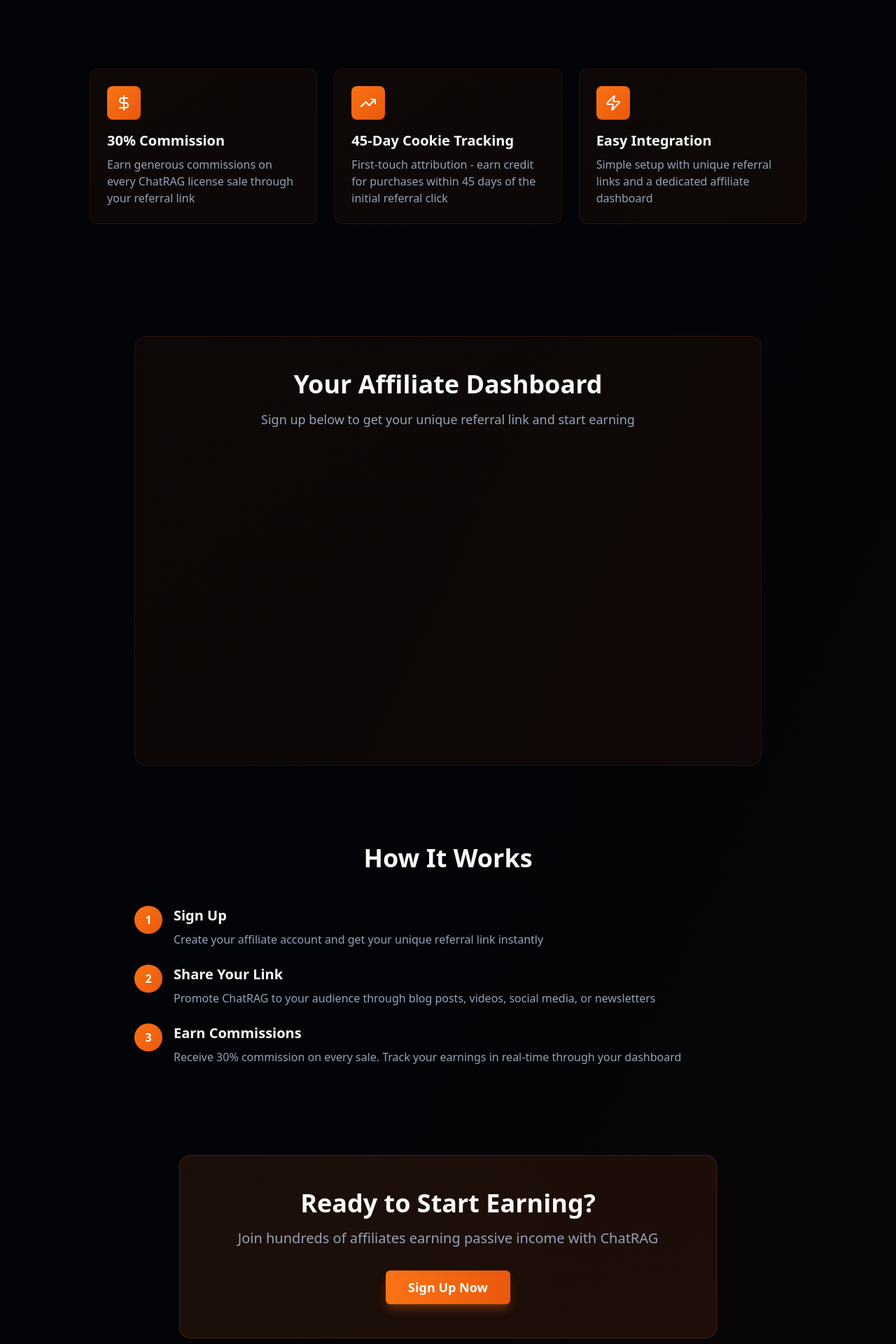
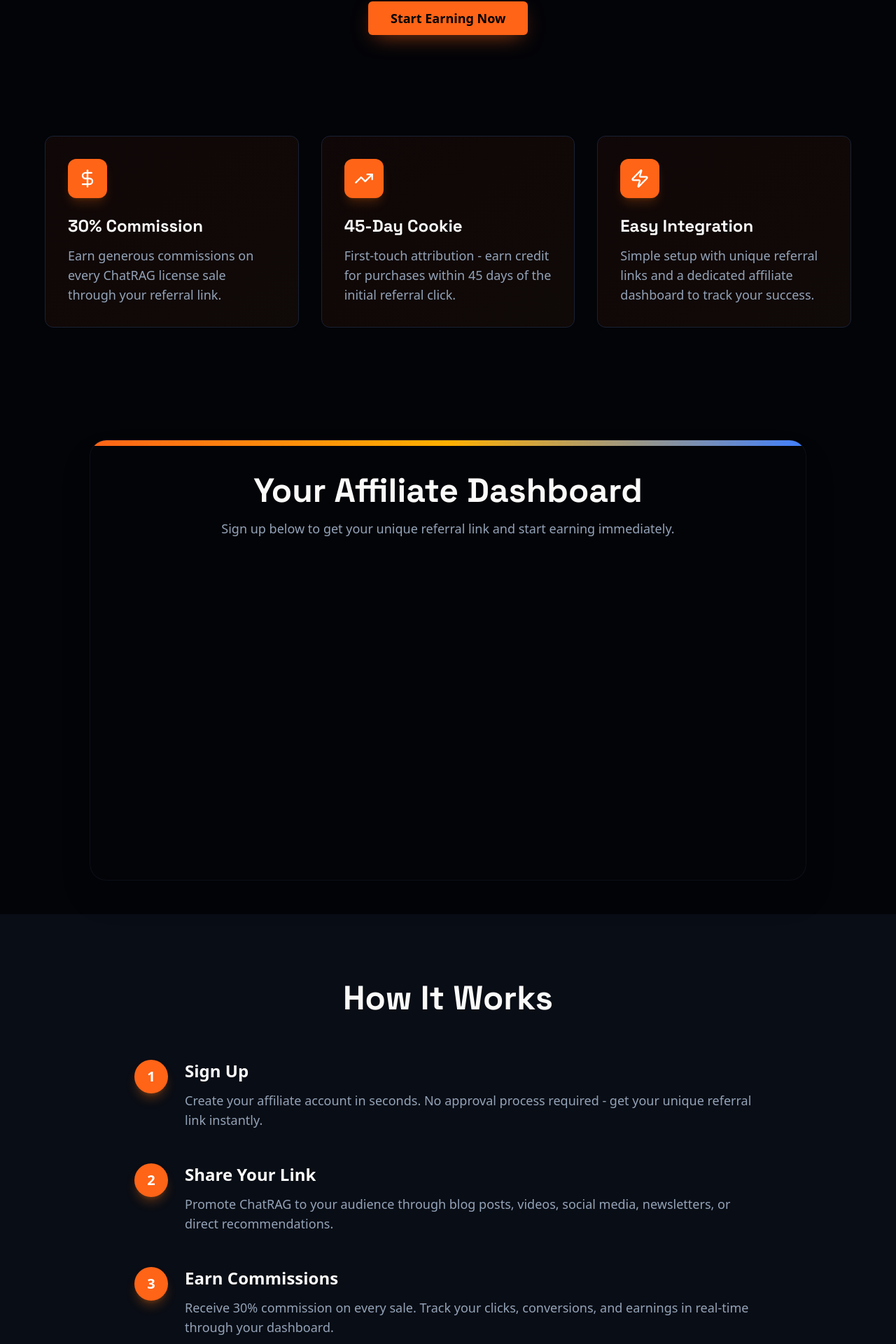
Before and after one commit to carlosmarcial/chatrag-landing, a Next.js app: page /affiliate in a window 1280 px wide. Shown: the part 577-2497 px from the top of the page at 70% size. Built offline with nearby package versions, Linux system fonts and the light colour scheme.

Commit message:
Update affiliate page to match main landing page style and colors

```diff
--- a/app/affiliate/page.tsx
+++ b/app/affiliate/page.tsx
@@ -4,11 +4,14 @@
 import { Logo } from "@/components/logo";
 import Link from "next/link";
 import Script from "next/script";
-import { DollarSign, Users, TrendingUp, Award, Gift, Zap } from "lucide-react";
+import { DollarSign, Users, TrendingUp, Award, Gift, Zap, Check } from "lucide-react";
+import { Space_Grotesk } from 'next/font/google';
+
+const spaceGrotesk = Space_Grotesk({ subsets: ['latin'] });
 
 export default function AffiliatePage() {
   return (
-    <div className="min-h-screen bg-gradient-to-br from-background via-background to-orange-950/10">
+    <div className="min-h-screen bg-background">
       {/* Header */}
       <header className="border-b border-border/40 backdrop-blur-sm sticky top-0 z-50 bg-background/80">
         <div className="container mx-auto px-4 py-4">
@@ -18,7 +21,7 @@
             </div>
             <Button
               variant="outline"
-              className="border-orange-500/20 hover:bg-orange-500/10 hover:text-orange-400 transition-colors"
+              className="border-2 border-[#4080FF] text-[#4080FF] hover:text-white hover:bg-[#4080FF] transition-colors"
               asChild
             >
               <Link href="/">Back to Home</Link>
@@ -31,51 +34,63 @@
       <section className="container mx-auto px-4 py-16 md:py-24">
         <div className="max-w-4xl mx-auto text-center space-y-8">
           <div className="inline-block mb-4">
-            <div className="px-4 py-2 bg-gradient-to-r from-orange-500/10 to-orange-600/10 border border-orange-500/20 rounded-full">
-              <span className="text-sm font-semibold text-orange-400">Earn 30% Commission</span>
+            <div className="px-4 py-2 bg-[#FF6417]/10 border border-[#FF6417]/20 rounded-full">
+              <span className="text-sm font-semibold text-[#FF6417]">Earn 30% Commission</span>
             </div>
           </div>
 
-          <h1 className="text-5xl md:text-7xl font-black bg-gradient-to-r from-orange-400 via-orange-500 to-orange-600 bg-clip-text text-transparent leading-tight pb-2">
-            Join ChatRAG's Affiliate Program
+          <h1 className={`${spaceGrotesk.className} text-5xl md:text-7xl font-black leading-tight pb-2`}>
+            Join ChatRAG's <span className="text-[#FF6417]">Affiliate Program</span>
           </h1>
 
           <p className="text-xl md:text-2xl text-muted-foreground max-w-2xl mx-auto">
-            Earn commissions on every sale by recommending the best AI chatbot boilerplate to your audience
+            Earn commissions on every sale by recommending the best AI chatbot boilerplate to your audience.
           </p>
+
+          <div className="pt-4">
+            <Button
+              size="lg"
+              className="px-8 py-6 text-base md:text-lg font-semibold group bg-[#FF6417] text-black hover:bg-[#ff7a3a] focus-visible:ring-[#FF6417]/40 shadow-[0_10px_30px_-10px_rgba(255,100,23,0.6)] hover:shadow-[0_16px_40px_-12px_rgba(255,100,23,0.75)] transform-gpu gpu-smooth transition-[box-shadow,transform,background-color,color,border-color] duration-200"
+              onClick={() => {
+                document.getElementById('refgrow')?.scrollIntoView({ behavior: 'smooth' });
+              }}
+            >
+              Start Earning Now
+            </Button>
+          </div>
         </div>
       </section>
 
       {/* Benefits Grid */}
       <section className="container mx-auto px-4 py-12">
-        <div className="max-w-5xl mx-auto grid md:grid-cols-3 gap-6 mb-16">
-          <div className="bg-gradient-to-br from-orange-500/5 to-orange-600/5 border border-orange-500/10 rounded-xl p-6 backdrop-blur-sm">
-            <div className="w-12 h-12 bg-gradient-to-br from-orange-500 to-orange-600 rounded-lg flex items-center justify-center mb-4">
-              <DollarSign className="w-6 h-6 text-white" />
+        <div className="max-w-6xl mx-auto grid md:grid-cols-3 gap-8 mb-16">
+          <div className="p-8 border bg-gradient-to-br from-orange-50 via-amber-50 to-yellow-50 dark:from-orange-950/20 dark:via-amber-950/20 dark:to-yellow-950/20 rounded-xl hover:shadow-xl transition-shadow duration-300">
+            <div className="w-14 h-14 bg-[#FF6417] rounded-xl flex items-center justify-center mb-6 shadow-lg shadow-orange-500/20">
+              <DollarSign className="w-7 h-7 text-white" />
             </div>
-            <h3 className="text-xl font-bold mb-2 text-foreground">30% Commission</h3>
-            <p className="text-muted-foreground">
-              Earn generous commissions on every ChatRAG license sale through your referral link
+            <h3 className={`${spaceGrotesk.className} text-2xl font-bold mb-3 text-foreground`}>30% Commission</h3>
+            <p className="text-muted-foreground text-lg">
+              Earn generous commissions on every ChatRAG license sale through your referral link.
             </p>
           </div>
 
-          <div className="bg-gradient-to-br from-orange-500/5 to-orange-600/5 border border-orange-500/10 rounded-xl p-6 backdrop-blur-sm">
-            <div className="w-12 h-12 bg-gradient-to-br from-orange-500 to-orange-600 rounded-lg flex items-center justify-center mb-4">
-              <TrendingUp className="w-6 h-6 text-white" />
+          <div className="p-8 border bg-gradient-to-br from-orange-50 via-amber-50 to-yellow-50 dark:from-orange-950/20 dark:via-amber-950/20 dark:to-yellow-950/20 rounded-xl hover:shadow-xl transition-shadow duration-300">
+            <div className="w-14 h-14 bg-[#FF6417] rounded-xl flex items-center justify-center mb-6 shadow-lg shadow-orange-500/20">
+              <TrendingUp className="w-7 h-7 text-white" />
             </div>
-            <h3 className="text-xl font-bold mb-2 text-foreground">45-Day Cookie Tracking</h3>
-            <p className="text-muted-foreground">
-              First-touch attribution - earn credit for purchases within 45 days of the initial referral click
+            <h3 className={`${spaceGrotesk.className} text-2xl font-bold mb-3 text-foreground`}>45-Day Cookie</h3>
+            <p className="text-muted-foreground text-lg">
+              First-touch attribution - earn credit for purchases within 45 days of the initial referral click.
             </p>
           </div>
 
-          <div className="bg-gradient-to-br from-orange-500/5 to-orange-600/5 border border-orange-500/10 rounded-xl p-6 backdrop-blur-sm">
-            <div className="w-12 h-12 bg-gradient-to-br from-orange-500 to-orange-600 rounded-lg flex items-center justify-center mb-4">
-              <Zap className="w-6 h-6 text-white" />
+          <div className="p-8 border bg-gradient-to-br from-orange-50 via-amber-50 to-yellow-50 dark:from-orange-950/20 dark:via-amber-950/20 dark:to-yellow-950/20 rounded-xl hover:shadow-xl transition-shadow duration-300">
+            <div className="w-14 h-14 bg-[#FF6417] rounded-xl flex items-center justify-center mb-6 shadow-lg shadow-orange-500/20">
+              <Zap className="w-7 h-7 text-white" />
             </div>
-            <h3 className="text-xl font-bold mb-2 text-foreground">Easy Integration</h3>
-            <p className="text-muted-foreground">
-              Simple setup with unique referral links and a dedicated affiliate dashboard
+            <h3 className={`${spaceGrotesk.className} text-2xl font-bold mb-3 text-foreground`}>Easy Integration</h3>
+            <p className="text-muted-foreground text-lg">
+              Simple setup with unique referral links and a dedicated affiliate dashboard to track your success.
             </p>
           </div>
         </div>
@@ -83,14 +98,15 @@
 
       {/* Affiliate Dashboard Widget */}
       <section className="container mx-auto px-4 py-12">
-        <div className="max-w-4xl mx-auto">
-          <div className="bg-gradient-to-br from-orange-500/5 to-orange-600/5 border border-orange-500/10 rounded-2xl p-8 md:p-12 backdrop-blur-sm">
-            <div className="text-center mb-8">
-              <h2 className="text-3xl md:text-4xl font-bold mb-4 text-foreground">
+        <div className="max-w-5xl mx-auto">
+          <div className="bg-background border border-border/40 rounded-3xl p-8 md:p-12 shadow-2xl relative overflow-hidden">
+             <div className="absolute top-0 left-0 w-full h-2 bg-gradient-to-r from-[#FF6417] via-[#FFB001] to-[#4080FF]"></div>
+            <div className="text-center mb-10">
+              <h2 className={`${spaceGrotesk.className} text-3xl md:text-5xl font-bold mb-4 text-foreground`}>
                 Your Affiliate Dashboard
               </h2>
-              <p className="text-muted-foreground text-lg">
-                Sign up below to get your unique referral link and start earning
+              <p className="text-muted-foreground text-lg max-w-2xl mx-auto">
+                Sign up below to get your unique referral link and start earning immediately.
               </p>
             </div>
 
@@ -110,45 +126,45 @@
       </section>
 
       {/* How It Works */}
-      <section className="container mx-auto px-4 py-16">
+      <section className="container mx-auto px-4 py-16 md:py-24 bg-muted/30">
         <div className="max-w-4xl mx-auto">
-          <h2 className="text-3xl md:text-4xl font-bold text-center mb-12 text-foreground">
+          <h2 className={`${spaceGrotesk.className} text-3xl md:text-5xl font-bold text-center mb-16 text-foreground`}>
             How It Works
           </h2>
 
-          <div className="space-y-6">
-            <div className="flex gap-4 items-start">
-              <div className="w-10 h-10 bg-gradient-to-br from-orange-500 to-orange-600 rounded-full flex items-center justify-center flex-shrink-0 text-white font-bold">
+          <div className="space-y-12">
+            <div className="flex gap-6 items-start group">
+              <div className="w-12 h-12 bg-[#FF6417] rounded-full flex items-center justify-center flex-shrink-0 text-white font-bold text-xl shadow-lg shadow-orange-500/30 group-hover:scale-110 transition-transform duration-300">
                 1
               </div>
               <div>
-                <h3 className="text-xl font-semibold mb-2 text-foreground">Sign Up</h3>
-                <p className="text-muted-foreground">
-                  Create your affiliate account and get your unique referral link instantly
+                <h3 className="text-2xl font-bold mb-3 text-foreground">Sign Up</h3>
+                <p className="text-muted-foreground text-lg">
+                  Create your affiliate account in seconds. No approval process required - get your unique referral link instantly.
                 </p>
               </div>
             </div>
 
-            <div className="flex gap-4 items-start">
-              <div className="w-10 h-10 bg-gradient-to-br from-orange-500 to-orange-600 rounded-full flex items-center justify-center flex-shrink-0 text-white font-bold">
+            <div className="flex gap-6 items-start group">
+              <div className="w-12 h-12 bg-[#FF6417] rounded-full flex items-center justify-center flex-shrink-0 text-white font-bold text-xl shadow-lg shadow-orange-500/30 group-hover:scale-110 transition-transform duration-300">
                 2
               </div>
               <div>
-                <h3 className="text-xl font-semibold mb-2 text-foreground">Share Your Link</h3>
-                <p className="text-muted-foreground">
-                  Promote ChatRAG to your audience through blog posts, videos, social media, or newsletters
+                <h3 className="text-2xl font-bold mb-3 text-foreground">Share Your Link</h3>
+                <p className="text-muted-foreground text-lg">
+                  Promote ChatRAG to your audience through blog posts, videos, social media, newsletters, or direct recommendations.
                 </p>
               </div>
             </div>
 
-            <div className="flex gap-4 items-start">
-              <div className="w-10 h-10 bg-gradient-to-br from-orange-500 to-orange-600 rounded-full flex items-center justify-center flex-shrink-0 text-white font-bold">
+            <div className="flex gap-6 items-start group">
+              <div className="w-12 h-12 bg-[#FF6417] rounded-full flex items-center justify-center flex-shrink-0 text-white font-bold text-xl shadow-lg shadow-orange-500/30 group-hover:scale-110 transition-transform duration-300">
                 3
               </div>
               <div>
-                <h3 className="text-xl font-semibold mb-2 text-foreground">Earn Commissions</h3>
-                <p className="text-muted-foreground">
-                  Receive 30% commission on every sale. Track your earnings in real-time through your dashboard
+                <h3 className="text-2xl font-bold mb-3 text-foreground">Earn Commissions</h3>
+                <p className="text-muted-foreground text-lg">
+                  Receive 30% commission on every sale. Track your clicks, conversions, and earnings in real-time through your dashboard.
                 </p>
               </div>
             </div>
@@ -157,17 +173,17 @@
       </section>
 
       {/* CTA Section */}
-      <section className="container mx-auto px-4 py-16 mb-16">
-        <div className="max-w-3xl mx-auto text-center bg-gradient-to-r from-orange-500/10 to-orange-600/10 border border-orange-500/20 rounded-2xl p-12">
-          <h2 className="text-3xl md:text-4xl font-bold mb-4 text-foreground">
+      <section className="container mx-auto px-4 py-20 mb-16">
+        <div className="max-w-4xl mx-auto text-center bg-gradient-to-br from-orange-50 via-amber-50 to-yellow-50 dark:from-orange-950/20 dark:via-amber-950/20 dark:to-yellow-950/20 border border-orange-200 dark:border-orange-900/50 rounded-3xl p-12 md:p-16 shadow-2xl">
+          <h2 className={`${spaceGrotesk.className} text-3xl md:text-5xl font-bold mb-6 text-foreground`}>
             Ready to Start Earning?
           </h2>
-          <p className="text-xl text-muted-foreground mb-8">
-            Join hundreds of affiliates earning passive income with ChatRAG
+          <p className="text-xl text-muted-foreground mb-10 max-w-2xl mx-auto">
+            Join hundreds of affiliates earning passive income with ChatRAG. It's free to join and takes less than a minute.
           </p>
           <Button
             size="lg"
-            className="px-8 py-6 text-lg font-semibold bg-gradient-to-r from-orange-500 to-orange-600 hover:from-orange-600 hover:to-orange-700 text-white shadow-lg shadow-orange-500/30 hover:shadow-xl hover:shadow-orange-500/40 transition-all duration-300"
+            className="px-10 py-8 text-lg font-semibold group bg-[#FF6417] text-black hover:bg-[#ff7a3a] focus-visible:ring-[#FF6417]/40 shadow-[0_10px_30px_-10px_rgba(255,100,23,0.6)] hover:shadow-[0_16px_40px_-12px_rgba(255,100,23,0.75)] transform-gpu gpu-smooth transition-[box-shadow,transform,background-color,color,border-color] duration-200"
             onClick={() => {
               document.getElementById('refgrow')?.scrollIntoView({ behavior: 'smooth' });
             }}
@@ -178,7 +194,7 @@
       </section>
 
       {/* Footer */}
-      <footer className="border-t border-border/40 py-8">
+      <footer className="border-t border-border/40 py-12 bg-muted/10">
         <div className="container mx-auto px-4 text-center text-muted-foreground">
           <p>&copy; {new Date().getFullYear()} ChatRAG. All rights reserved.</p>
         </div>
```
